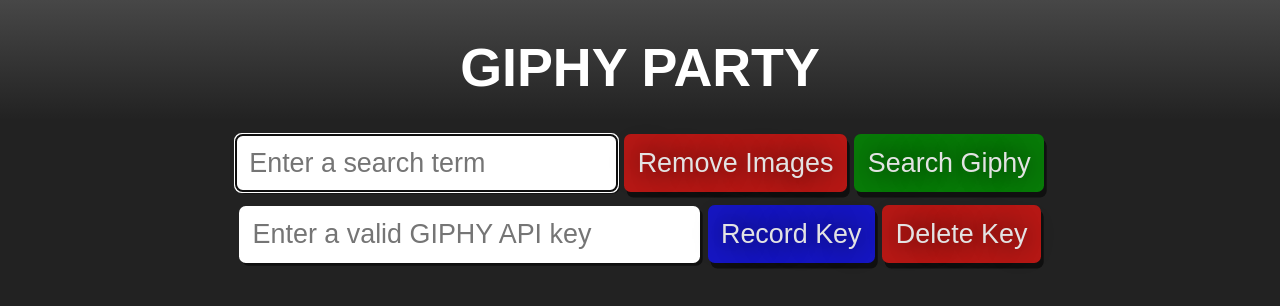
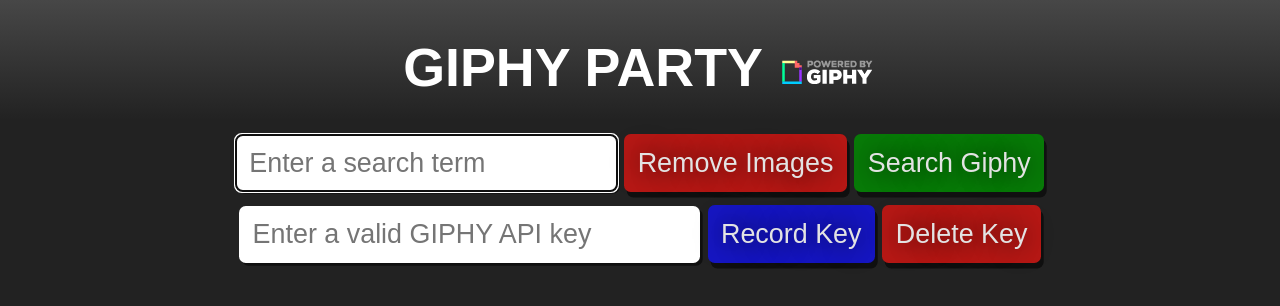
Before and after one commit to acollino/giphy-party, a plain HTML site: page index.html in a window 1280 px wide. Drawn offline with nearby package versions, Linux system fonts and the light colour scheme.

Commit message:
include GIPHY attribution

```diff
--- a/index.html
+++ b/index.html
@@ -7,7 +7,7 @@
   </head>
 
   <body>
-    <h1>GIPHY PARTY</h1>
+    <h1>GIPHY PARTY <img src="./assets/Poweredby_100px-Black_VertLogo.png"></h1>
     <form>
       <div class="form-row">
         <input
```
Also changed, not shown: assets/Poweredby_100px-Black_VertLogo.png (added).
